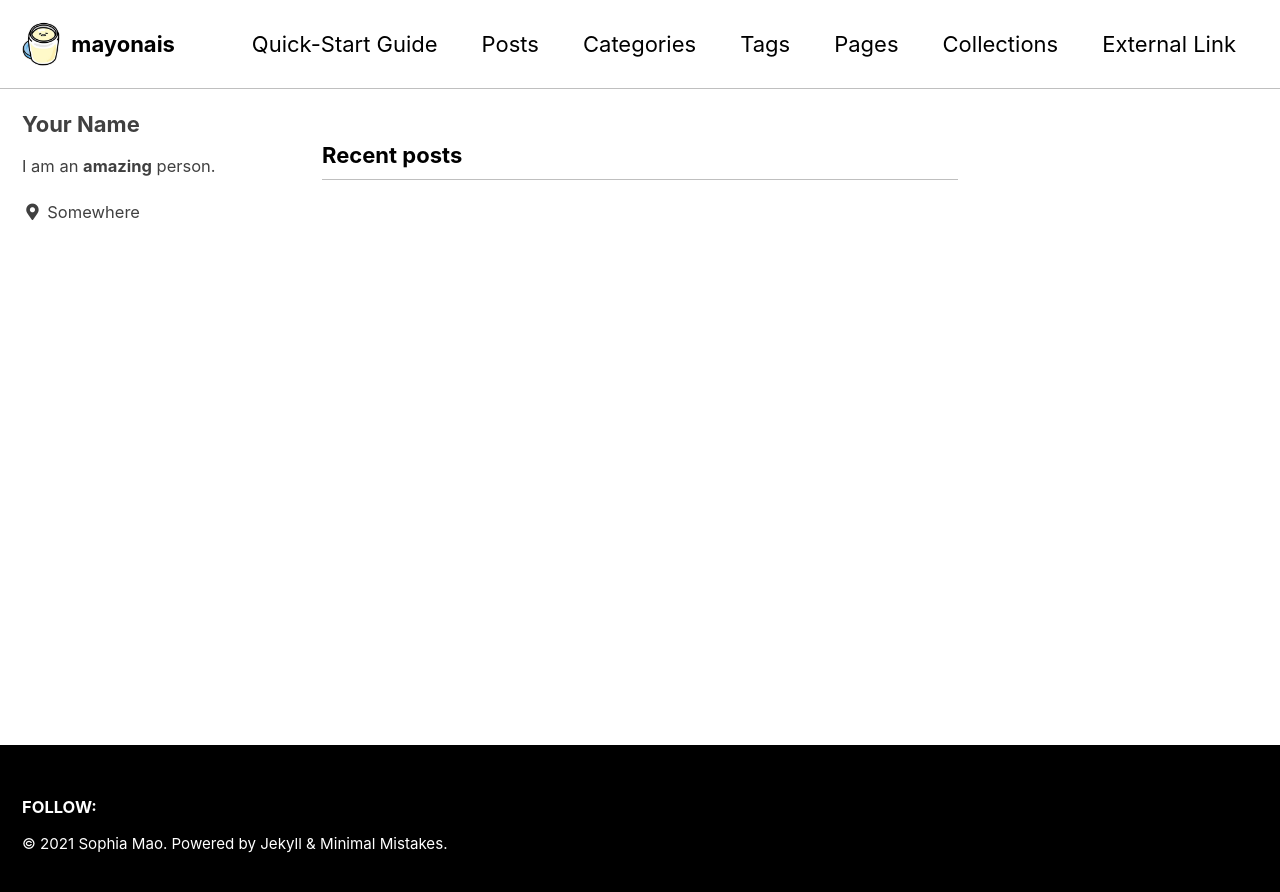
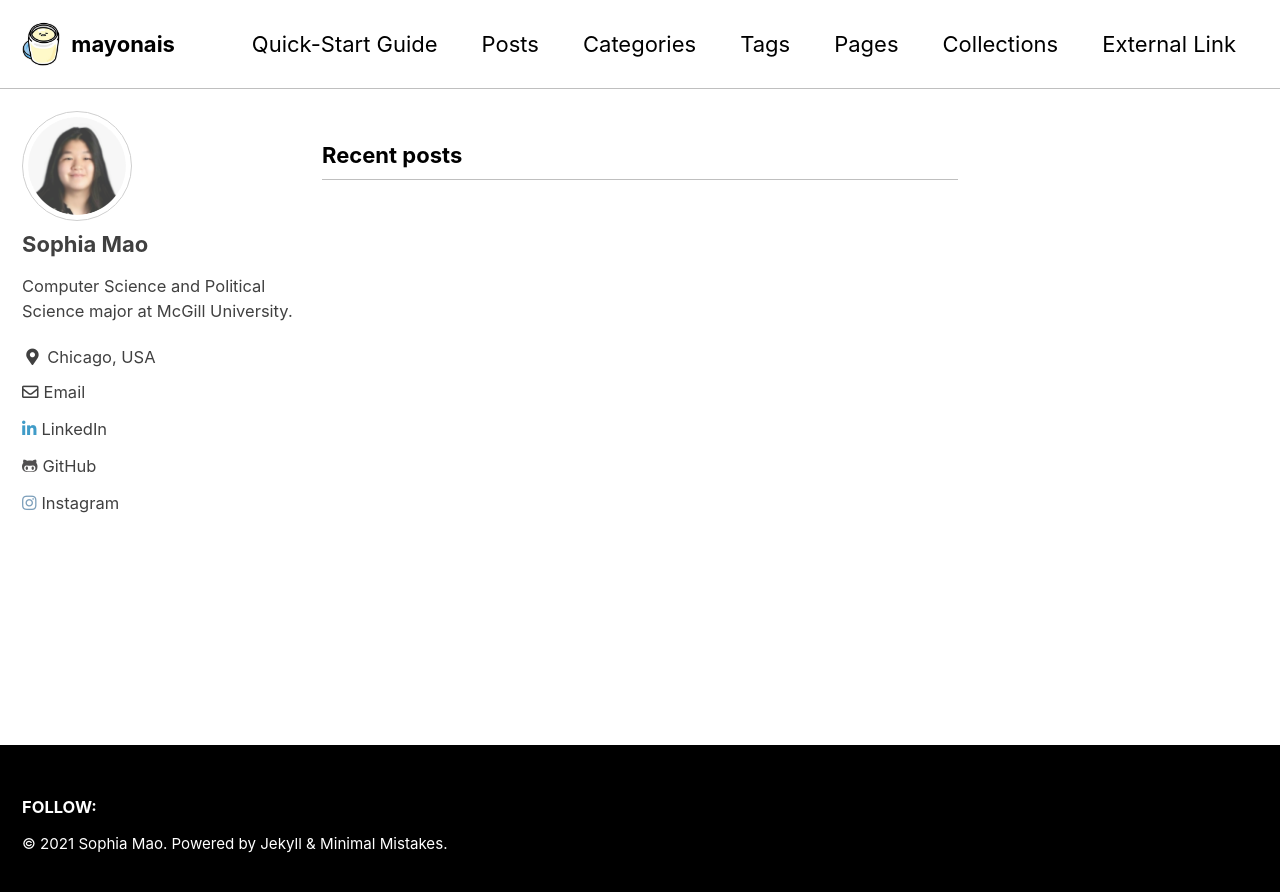
Before and after one commit to mayonais/mayonais.github.io, a Jekyll site: the page built from index.html, in a window 1280 px wide. Shown: the top 892 px of the page. Built offline with Jekyll 4.4.1, drawn with Linux system fonts in a browser that asks for light colours; cached includes are drawn as plain includes; the list of posts is cut into pages by our own code.

Commit message:
site author

```diff
--- a/_config.yml
+++ b/_config.yml
@@ -95,30 +95,23 @@ analytics:
 
 # Site Author
 author:
-  name             : "Your Name"
-  avatar           : # path of avatar image, e.g. "/assets/images/bio-photo.jpg"
-  bio              : "I am an **amazing** person."
-  location         : "Somewhere"
-  email            :
+  name             : "Sophia Mao"
+  avatar           : "/assets/images/pfp.png"
+  bio              : "Computer Science and Political Science major at McGill University."
+  location         : "Chicago, USA"
   links:
     - label: "Email"
-      icon: "fas fa-fw fa-envelope-square"
-      # url: "mailto:your.name@email.com"
-    - label: "Website"
-      icon: "fas fa-fw fa-link"
-      # url: "https://your-website.com"
-    - label: "Twitter"
-      icon: "fab fa-fw fa-twitter-square"
-      # url: "https://twitter.com/"
-    - label: "Facebook"
-      icon: "fab fa-fw fa-facebook-square"
-      # url: "https://facebook.com/"
+      icon: "far fa-envelope"
+      url: "yysmao@gmail.com"
+    - label: "LinkedIn"
+      icon: "fab fa-linkedin-in"
+      url: "https://www.linkedin.com/in/sophia-mao-49064316a/"
     - label: "GitHub"
-      icon: "fab fa-fw fa-github"
-      # url: "https://github.com/"
+      icon: "fab fa-github-alt"
+      url: "https://github.com/mayonais"
     - label: "Instagram"
-      icon: "fab fa-fw fa-instagram"
-      # url: "https://instagram.com/"
+      icon: "fab fa-instagram"
+      url: "https://www.instagram.com/soph_mao/"
 
 # Site Footer
 footer:
```
